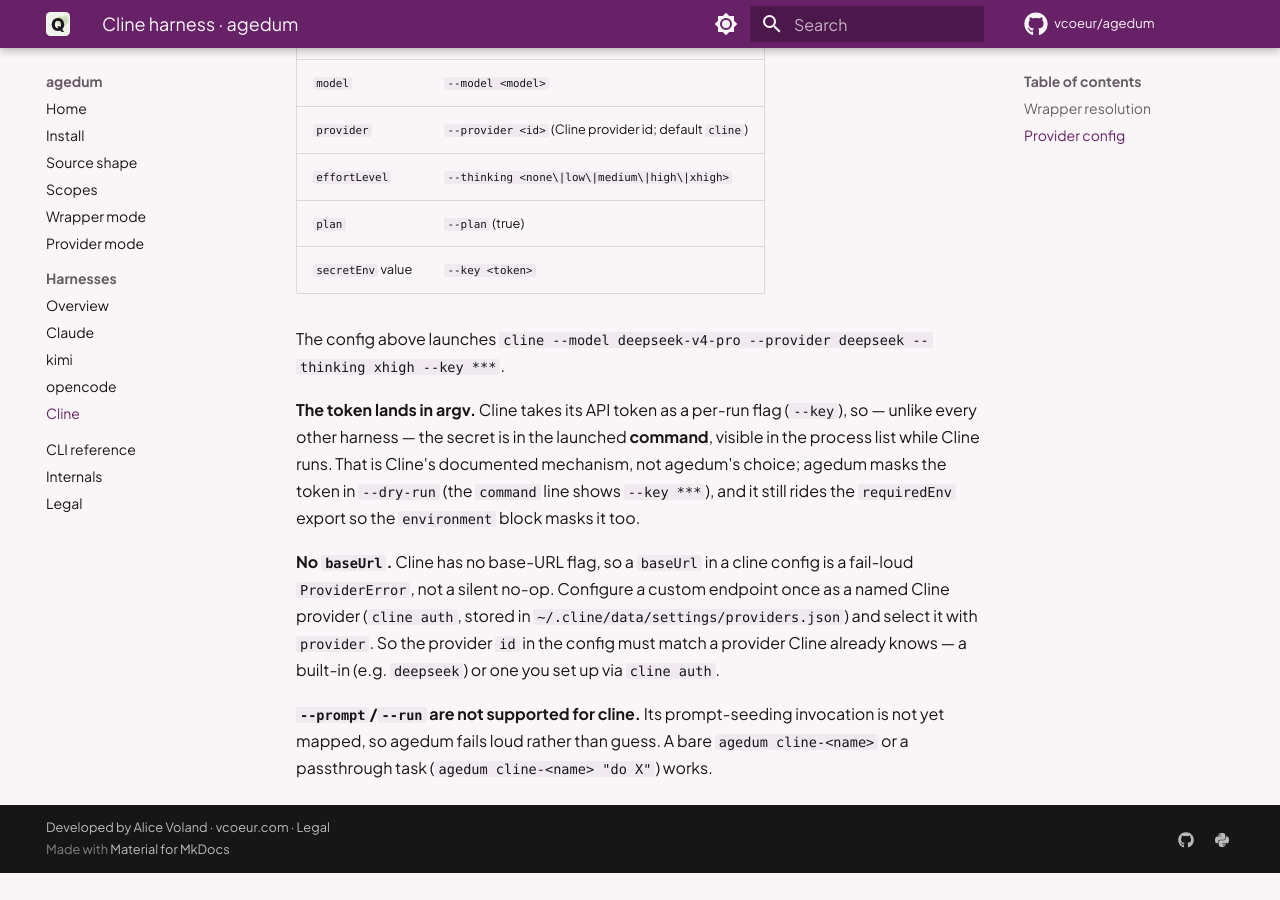
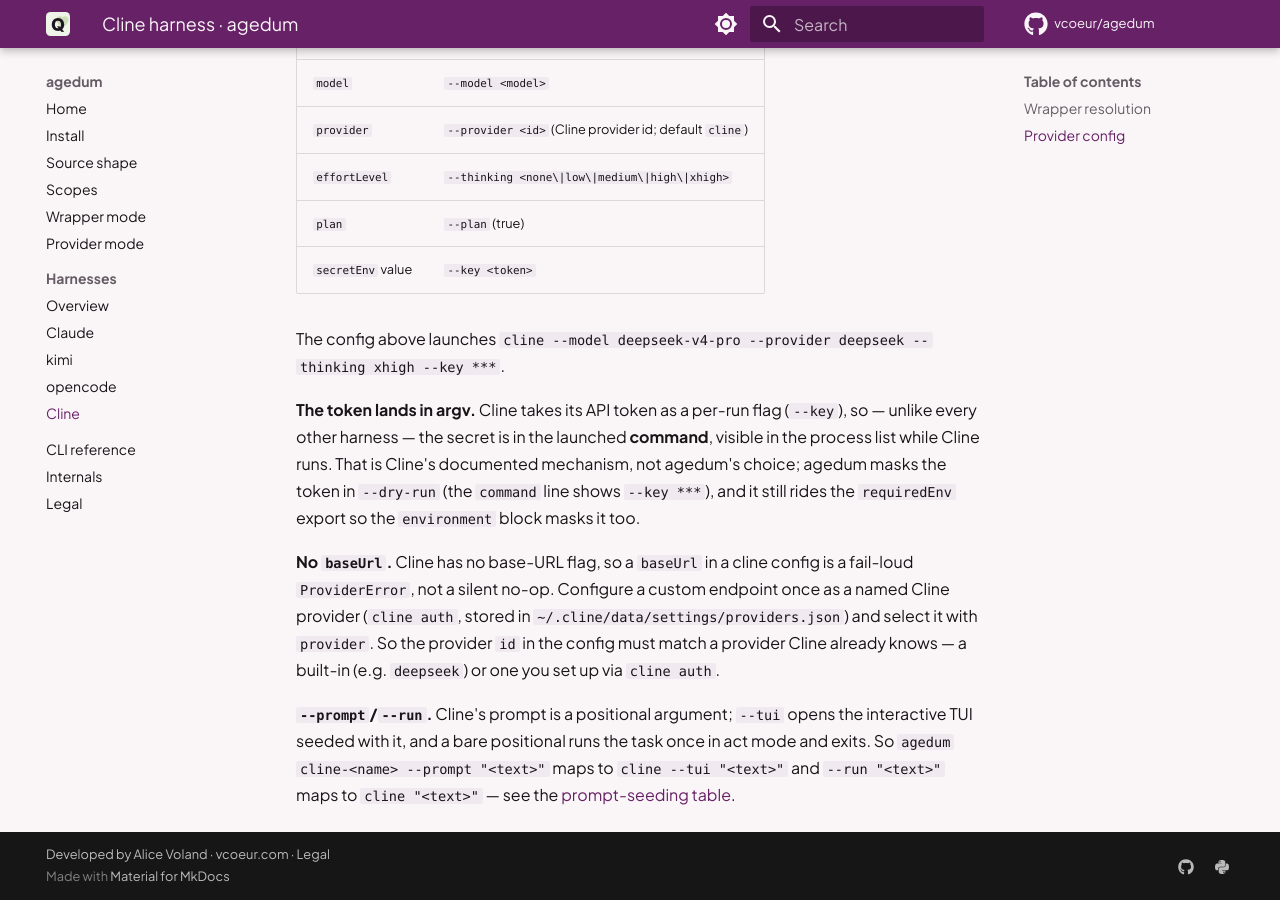
Before and after one commit to vcoeur/agedum, an MkDocs documentation site: the page built from docs/harnesses/cline.md, in a window 1280 px wide and 900 px high, scrolled down 1543 px. Built offline with MkDocs 1.6.1 and Material for MkDocs 9.7.7, drawn with Linux system fonts in a browser that asks for light colours; comment, search, counter and statistics services are not loaded; before the commit the page ends 2416 px from its top, so only the background shows below that.

Commit message:
Map agedum --prompt/--run for the cline harness
Cline's prompt is a positional argument: --tui opens the interactive TUI
seeded with it, and a bare positional runs the task once in act mode and
exits. Verified against a real cline 3.0.15 (initialPrompt seeding in the
interactive branch). Maps --prompt to `cline --tui "<text>"` and --run to
`cline "<text>"`, replacing the v0.15.0 fail-loud stub.

Update tests (provider + CLI integration), provider.md/cli.md/cline.md
tables, and AGENTS.md (drop the resolved follow-up).

```diff
--- a/docs/harnesses/cline.md
+++ b/docs/harnesses/cline.md
@@ -77,6 +77,8 @@
 it with `provider`. So the provider `id` in the config must match a provider Cline already
 knows — a built-in (e.g. `deepseek`) or one you set up via `cline auth`.
 
-**`--prompt`/`--run` are not supported for cline.** Its prompt-seeding invocation is not
-yet mapped, so agedum fails loud rather than guess. A bare `agedum cline-<name>` or a
-passthrough task (`agedum cline-<name> "do X"`) works.
+**`--prompt`/`--run`.** Cline's prompt is a positional argument; `--tui` opens the
+interactive TUI seeded with it, and a bare positional runs the task once in act mode and
+exits. So `agedum cline-<name> --prompt "<text>"` maps to `cline --tui "<text>"` and
+`--run "<text>"` maps to `cline "<text>"` — see the
+[prompt-seeding table](../provider.md#prompt-seeding).
```
Also changed, not shown: AGENTS.md (+3 -3 lines), docs/cli.md (+1 -0 lines), docs/provider.md (+5 -1 lines), 3 other files.
